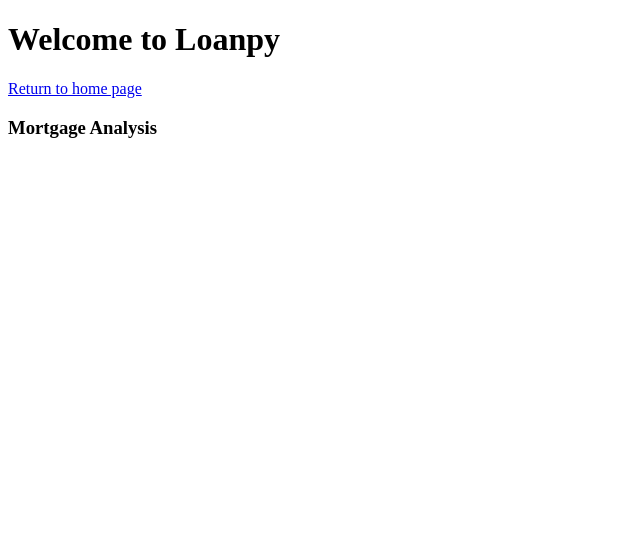
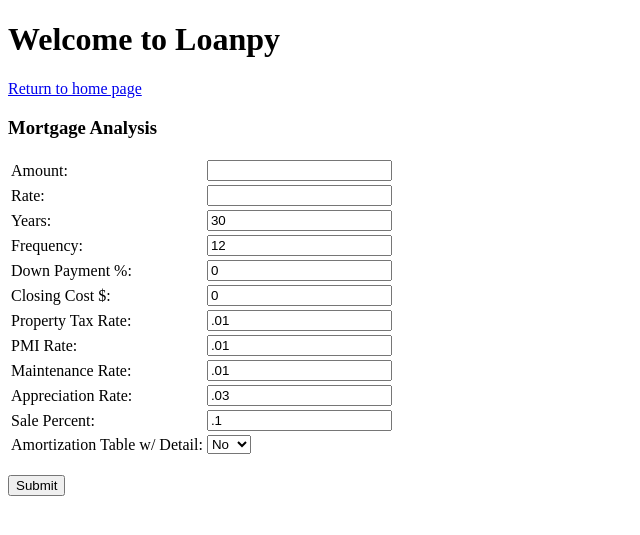
Before and after one commit to stumals/Loanpy, a Flask app: page /mortgage_analysis in a window 1280 px wide. Shown: the top 535 px of the page, without its empty margins (0-640 px from the left). Run offline with Flask 2, Linux system fonts and the light colour scheme.

Commit message:
updated app.py for mort analysis and mort analysis html

```diff
--- a/app.py
+++ b/app.py
@@ -1,4 +1,5 @@
-from flask import Flask, render_template, url_for
+from flask import Flask, render_template, url_for, request
+from loanpy import Loan
 
 app = Flask(__name__)
 
@@ -6,9 +7,28 @@
 def home():
     return render_template('home.html')
 
-@app.route('/mortgage_analysis')
+@app.route('/mortgage_analysis', methods=['GET', 'POST'])
 def mortgage_analysis():
-    return render_template('mortgage_analysis.html')
+    data = {}
+    if request.method == 'POST':
+        form_data = request.form
+        l = Loan(float(form_data['amount']), float(form_data['rate']), int(form_data['num_years']), pmt_freq=int(form_data['pmt_freq']),
+                down_pmt=float(form_data['down_pmt']), closing_cost=float(form_data['closing_cost']),
+                prop_tax_rate=float(form_data['prop_tax_rate']), pmi_rate=float(form_data['pmi_rate']),
+                maint_rate=float(form_data['maint_rate']), home_value_appreciation=float(form_data['home_value_appreciation']),
+                home_sale_percent=float(form_data['home_sale_percent']))
+
+        data['pmt'] = l.pmt
+        data['amt'] = l.amt
+        data['rate'] = l.rate_annual
+        data['num_years'] = l.num_years
+        data['pmt_matrix'] = l.pmt_matrix(variance=True)
+        if form_data['amort_table_detail'] == 'Yes':
+            data['amort_table'] = l.amort_table_detail()
+        elif form_data['amort_table_detail'] == 'No':
+            data['amort_table'] = l.amort_table()
+
+    return render_template('mortgage_analysis.html', data=data)
 
 @app.route('/mortgage_comparison')
 def mortgage_comparison():
--- a/templates/mortgage_analysis.html
+++ b/templates/mortgage_analysis.html
@@ -1,4 +1,77 @@
 {% extends "layouts.html" %}
 {% block content %}
     <h3>Mortgage Analysis</h3>
+
+    <form action="" method="post">
+        <table>
+            <tr>
+                <td><label for="amount">Amount: </label></td>
+                <td><input type="number" id="amount" name="amount", step="10000"></td>
+            </tr>
+            <tr>
+                <td><label for="rate">Rate: </label></td>
+                <td><input type="number" id="rate" name="rate", step=".01"></td>
+            </tr>
+            <tr>
+                <td><label for="num_years">Years: </label></td>
+                <td><input type="number" id="num_years" name="num_years", value="30"></td>
+            </tr>
+            <tr>
+                <td><label for="pmt_freq">Frequency: </label></td>
+                <td><input type="number" id="pmt_freq" name="pmt_freq", value="12"></td>
+            </tr>
+            <tr>
+                <td><label for="down_pmt">Down Payment %: </label></td>
+                <td><input type="number" id="down_pmt" name="down_pmt", value="0"></td>
+            </tr>
+            <tr>
+                <td><label for="closing_cost">Closing Cost $: </label></td>
+                <td><input type="number" id="closing_cost" name="closing_cost", value="0"></td>
+            </tr>
+            <tr>
+                <td><label for="prop_tax_rate">Property Tax Rate: </label></td>
+                <td><input type="number" id="prop_tax_rate" name="prop_tax_rate", value=".01", step=".01"></td>
+            </tr>
+            <tr>
+                <td><label for="pmi_rate">PMI Rate: </label></td>
+                <td><input type="number" id="pmi_rate" name="pmi_rate", value=".01", step=".01"></td>
+            </tr>
+            <tr>
+                <td><label for="maint_rate">Maintenance Rate: </label></td>
+                <td><input type="number" id="maint_rate" name="maint_rate", value=".01", step=".01"></td>
+            </tr>
+            <tr>
+                <td><label for="home_value_appreciation">Appreciation Rate: </label></td>
+                <td><input type="number" id="home_value_appreciation" name="home_value_appreciation", value=".03", step=".01"></td>
+            </tr>
+            <tr>
+                <td><label for="home_sale_percent">Sale Percent: </label></td>
+                <td><input type="number" id="home_sale_percent" name="home_sale_percent", value=".1", step=".01"></td>
+            </tr>
+            <tr>
+                <td><label for="amort_table_detail">Amortization Table w/ Detail: </label></td>
+                <td>
+                    <select id="amort_table_detail", name="amort_table_detail">
+                        <option value="No" selected>No</option>
+                        <option value="Yes">Yes</option>
+                    </select>
+                </td>
+            </tr>
+        </table><br>
+                <input type="submit">
+    </form>
+    {% if data %}
+        <h3>Loan Info</h3>
+        <p>Amount: {{ data['amt'] }}</p>
+        <p>Rate: {{ data['rate'] }}</p>
+        <p>Years: {{ data['num_years'] }}</p>
+        <p>Payment: {{ data['pmt'] }}</p><br>
+
+        <h3>Payment Variance Matrix</h3>
+        <p> {{ data['pmt_matrix'].to_html() | safe }}</p><br>
+
+        <h3>Amortization Table with Detail</h3>
+        <p> {{ data['amort_table'].to_html() | safe }}</p><br>
+    {% endif %}
+
 {% endblock content %}
```
Also changed, not shown: loanpy.py (+19 -13 lines).
